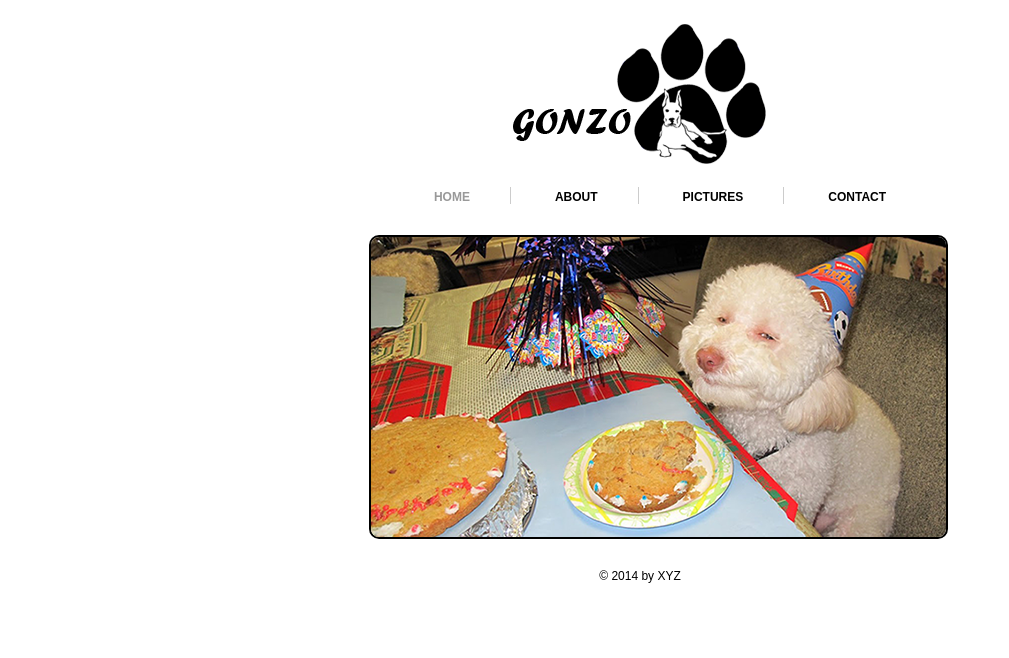
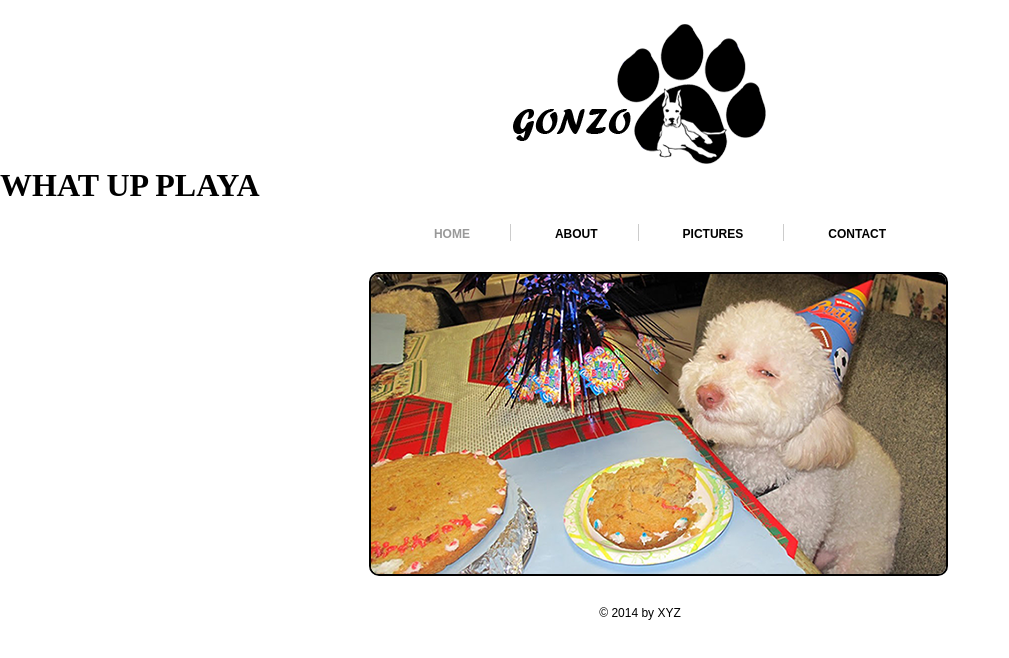
Before and after one commit to Uarmagan/practice, a plain HTML site: page index.html in a window 1280 px wide. Shown: the whole page, without its empty margins (0-1009 px from the left). Drawn offline with Linux system fonts and the light colour scheme.

Commit message:
added another header for stylistic purposes

```diff
--- a/index.html
+++ b/index.html
@@ -15,6 +15,7 @@
 		<div class="logo">
 
 			<h1><a href="#">GONZO</a></h1>
+			<h1>WHAT UP PLAYA</h1>
 
 		</div>
 
```
